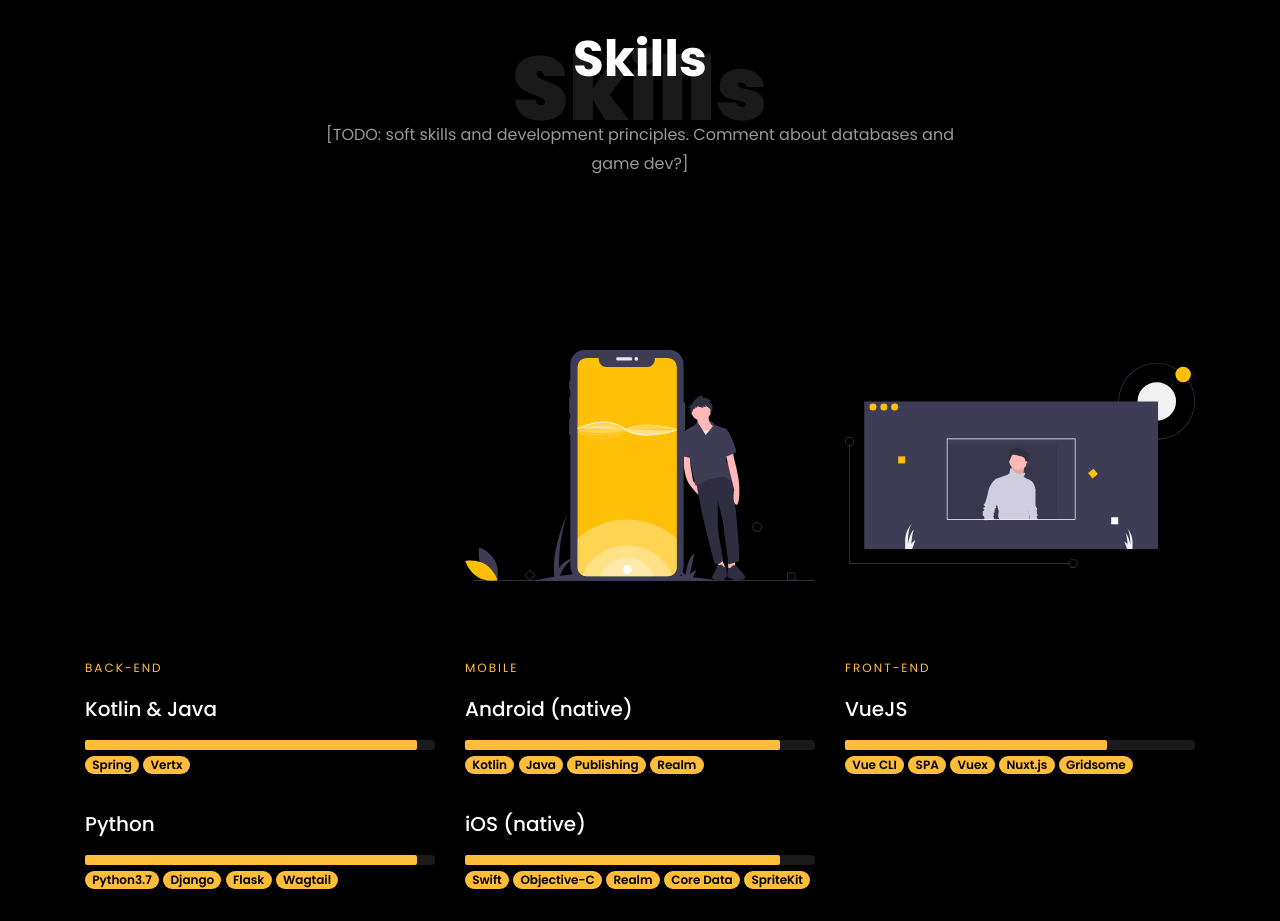
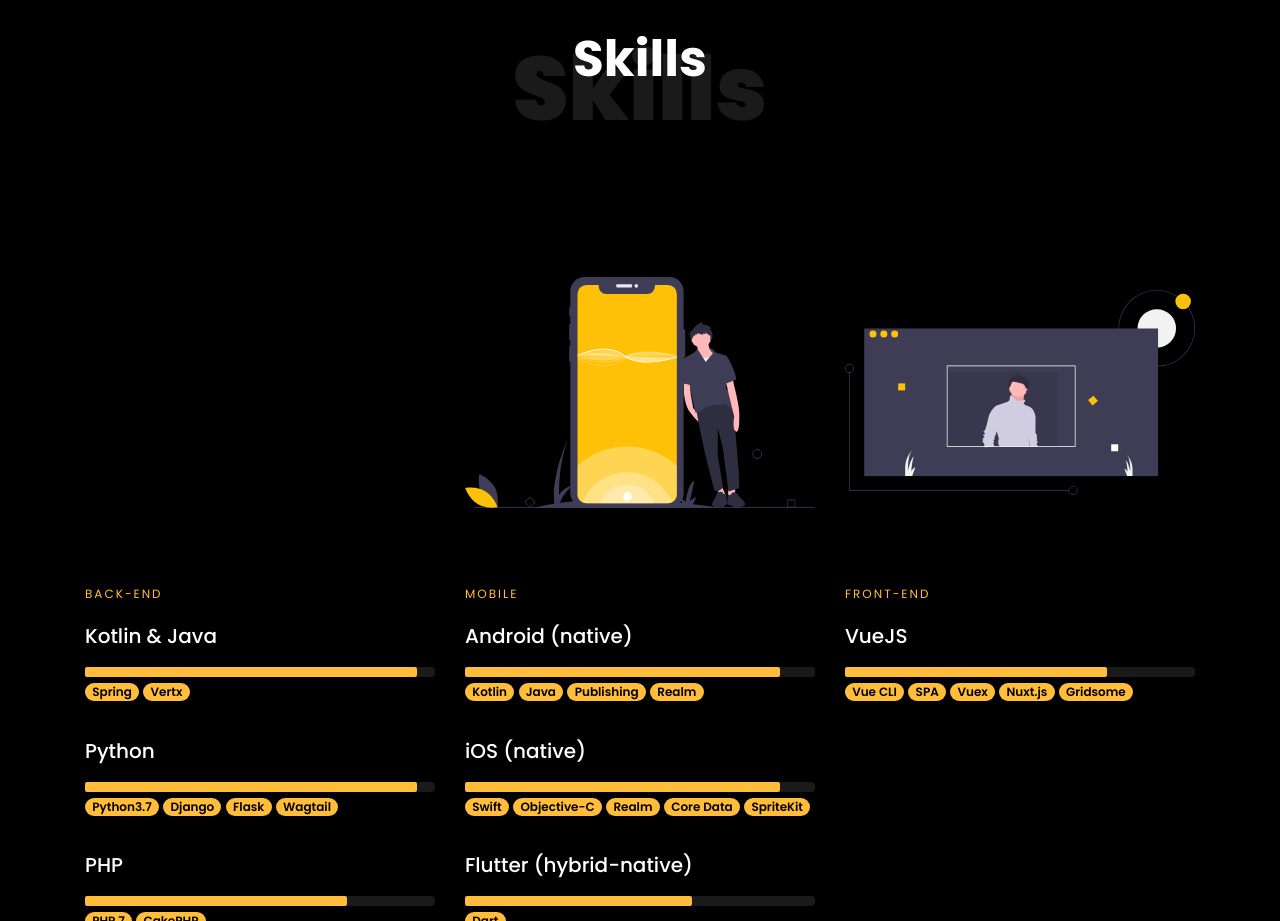
Before and after one commit to JHPG/jhpg.github.io, a plain HTML site: page index.html in a window 1280 px wide. Shown: the part 3640-4561 px from the top of the page. Drawn offline with Linux system fonts and the light colour scheme; files whose address does not match are found by name.

Commit message:
todo commented

```diff
--- a/index.html
+++ b/index.html
@@ -411,7 +411,7 @@
     			<div class="col-md-7 heading-section text-center ftco-animate">
     				<h1 class="big big-2">Skills</h1>
     				<h2 class="mb-4">Skills</h2>
-    				<p>[TODO: soft skills and development principles. Comment about databases and game dev?]</p>
+    				<!-- TODO: <p>[TODO: soft skills and development principles. Comment about databases and game dev?]</p> -->
     			</div>
     		</div>
     		<div class="row d-flex">
```
